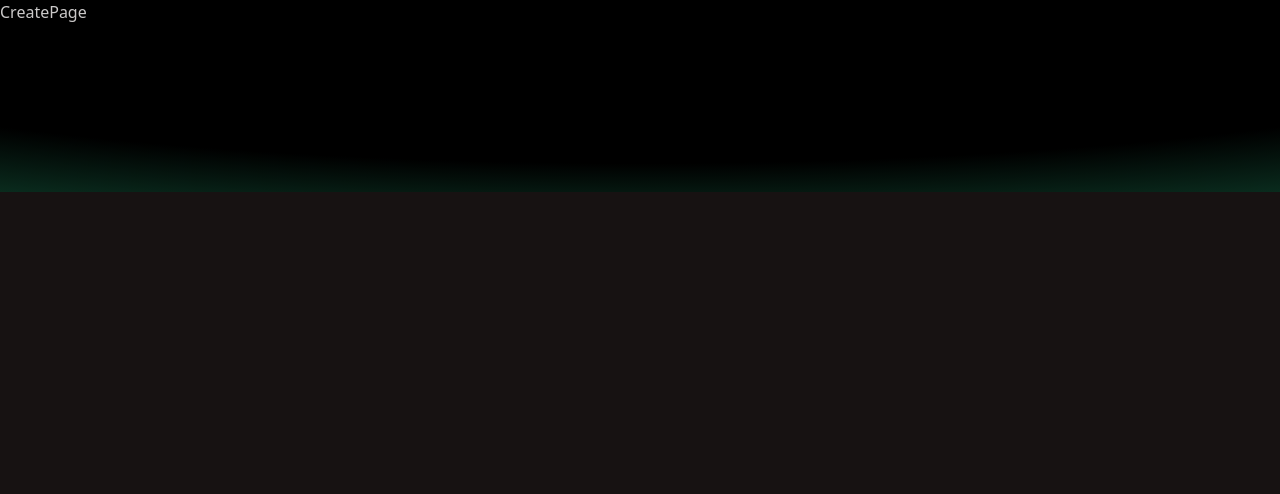
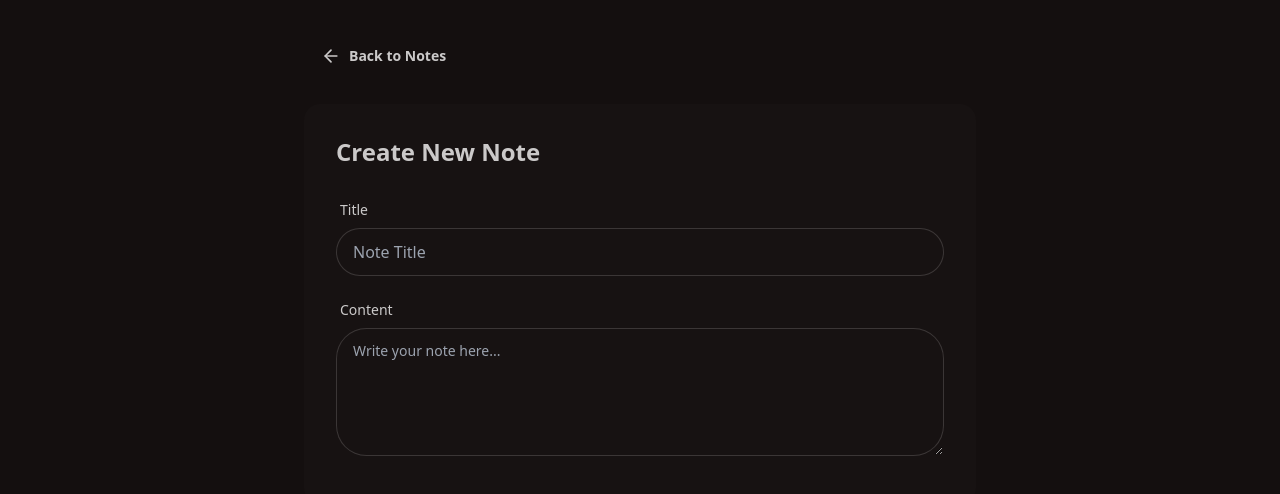
Before and after one commit to LivingLegacy95/udemy_100hrs_webdev_bootcamp_section2_fullstack_crashcourse, a React (Vite) app in the folder client/: page /create in a window 1280 px wide. Shown: the top 494 px of the page. Built offline with nearby package versions, Linux system fonts and the light colour scheme.

Commit message:
create page done

```diff
--- a/client/src/Views/CreatePage.jsx
+++ b/client/src/Views/CreatePage.jsx
@@ -1,9 +1,54 @@
-import React from "react";
+import { ArrowLeftIcon } from "lucide-react";
+import React, { useState } from "react";
+import { Link } from "react-router";
 
 const CreatePage = () => {
+    const [title, setTitle] = useState("");
+    const [content, setContent] = useState("");
+    const [loading, setLoading] = useState(false);
+
+    const handleSubmit = () => {
+
+    }
     return (
-        <div>
-            <h1>CreatePage</h1>
+        <div className="min-h-screen bg-base-200">
+            <div className="container mx-auto px-4 py-8">
+                <div className="max-w-2xl mx-auto ">
+                    <Link to={"/"} className="btn btn-ghost mb-6">
+                        <ArrowLeftIcon className="size-5" /> Back to Notes
+                    </Link>
+                    <div className="card bg-base-100">
+                        <div className="card-body">
+                            <h2 className="card-title text-2xl mb-4">Create New Note</h2>
+                            <form onSubmit={handleSubmit}>
+                                <div className="form-control mb-4">
+                                    <label className="label">
+                                        <span className="label-text">Title</span>
+                                    </label>
+                                    <input
+                                        type="text"
+                                        placeholder="Note Title"
+                                        className="input input-bordered"
+                                        value={title}
+                                        onChange={(e) => setTitle(e.target.value)}
+                                    />
+                                </div>
+                                <div className="form-control mb-4">
+                                    <label className="label">
+                                        <span className="label-text">Content</span>
+                                    </label>
+                                    <textarea
+                                        placeholder="Write your note here..."
+                                        className="textarea textarea-bordered h-32"
+                                        value={content}
+                                        onChange={(e) => setContent(e.target.value)}
+                                    />
+                                </div>
+                            </form>
+                        </div>
+                    </div>
+                </div>
+            </div>
         </div>
     );
 };
```
